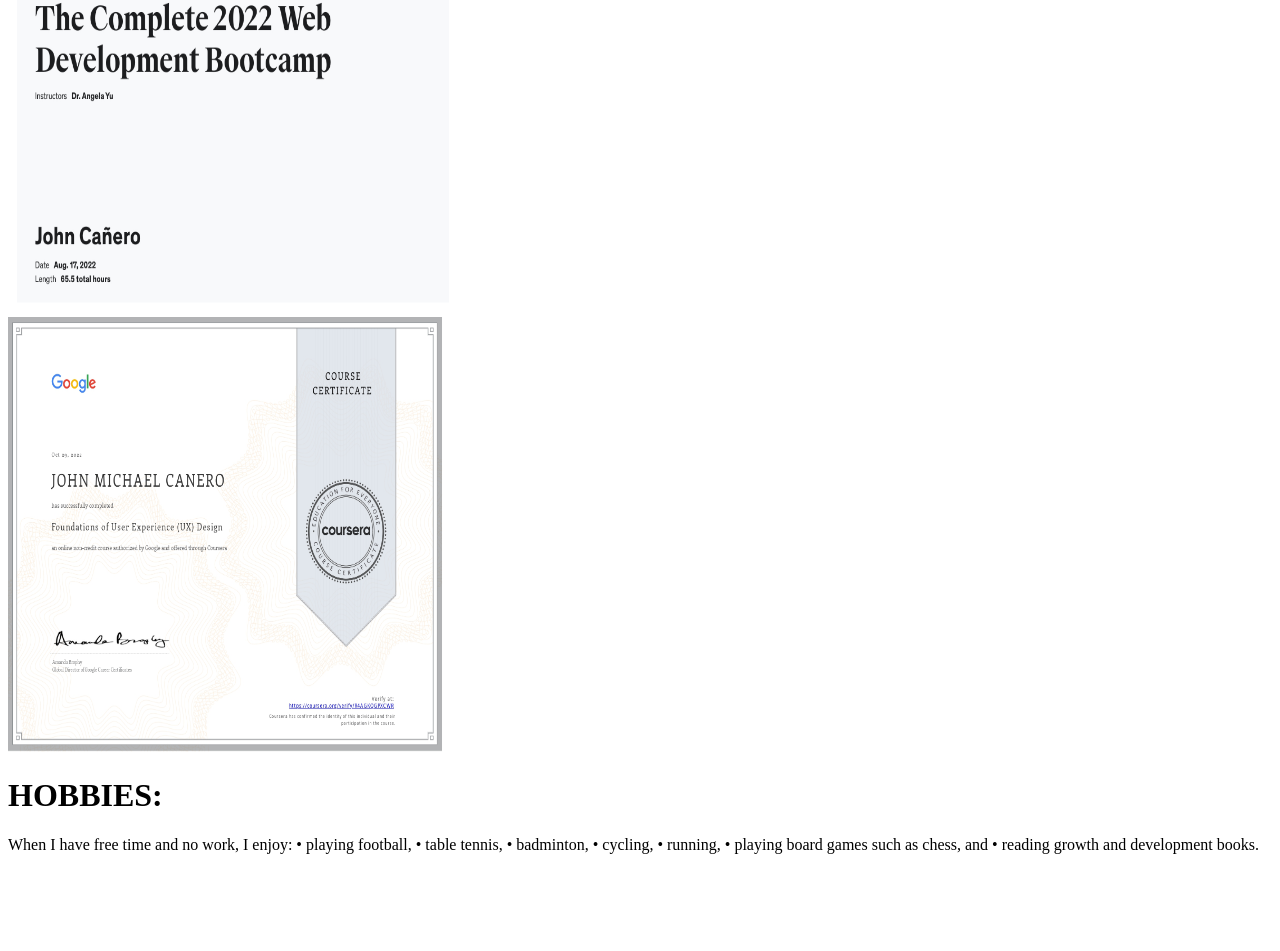
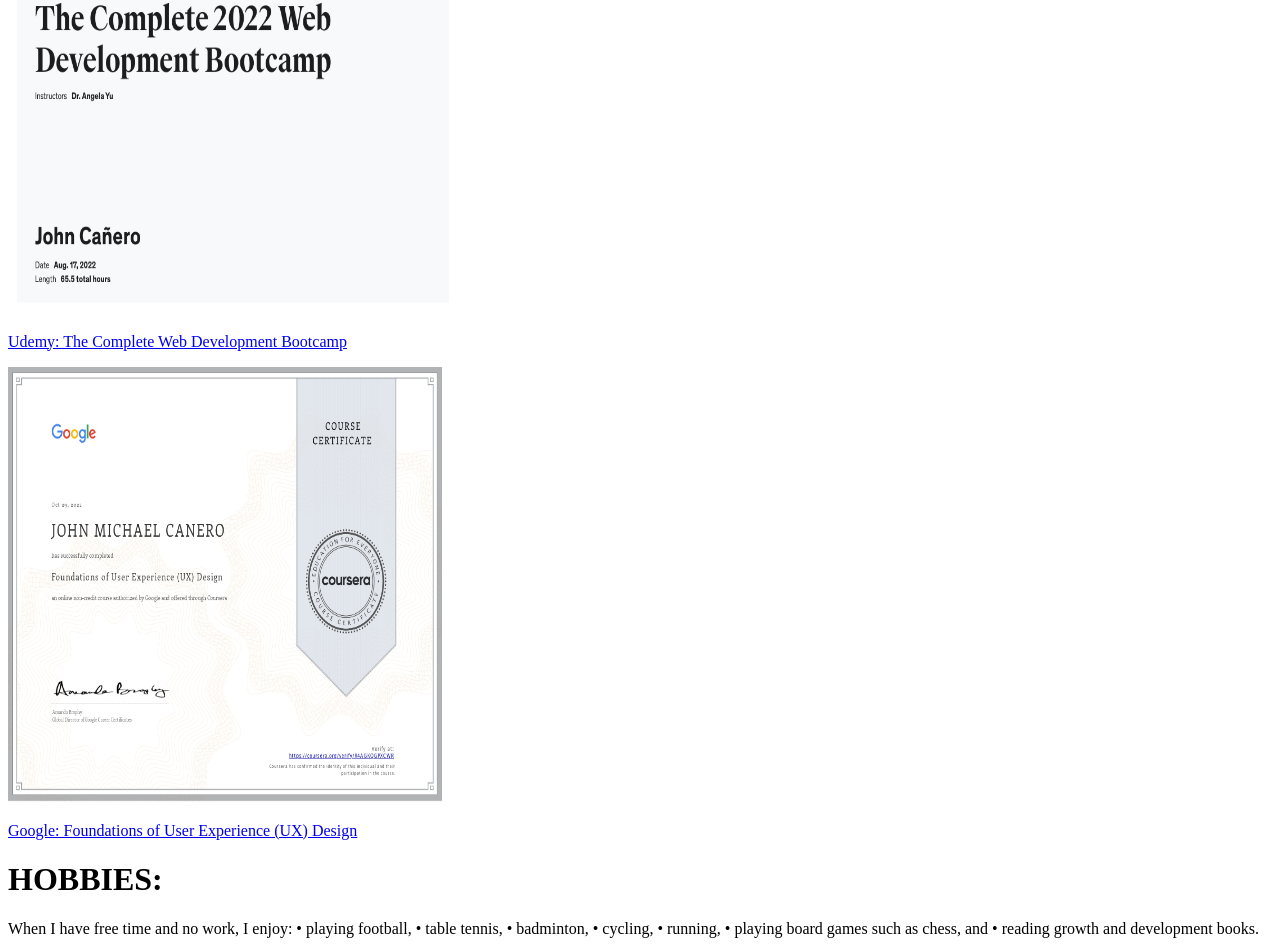
Before and after one commit to johncanero/johncanero-website, a Next.js app: page /about in a window 1280 px wide. Shown: the part 2602-3553 px from the top of the page. Before the commit the page ends 3472 px from the top, so only its background shows below. Built offline with nearby package versions, Linux system fonts and the light colour scheme.

Commit message:
Cerifications Input

```diff
--- a/pages/about.tsx
+++ b/pages/about.tsx
@@ -119,14 +119,14 @@ const about = () => {
           </div>
         </ul>
 
-        {/* Udemy Certificate */}
-        <div className="md:flex">
+        {/* Certifications */}
+        <div className="md:flex mt-6">
           <Link
             target="_blank"
             rel="noopener noreferrer"
             href="https://www.udemy.com/certificate/UC-c61dd9fc-19bb-4cc3-a5f0-c4d485d432af/"
           >
-            <div className="flex justify-center mt-8 mb-8 md:w-11/12 mx-auto">
+            <div className="mt-8 mb-8 md:w-11/12 mx-auto">
               <Image
                 src="/images/udemyWebCertificate.jpg"
                 width={450}
@@ -134,6 +134,9 @@ const about = () => {
                 alt="Udemy Certificate"
                 className="rounded-2xl transition ease-in-out  hover:-translate-y-1 hover:scale-105 duration-300"
               />
+              <p className="text-center mt-2">
+                Udemy: The Complete Web Development Bootcamp
+              </p>
             </div>
           </Link>
 
@@ -142,7 +145,7 @@ const about = () => {
             rel="noopener noreferrer"
             href="https://coursera.org/share/20d2d6807653c0d6cf69d173b7a77d01"
           >
-            <div className="flex justify-center mt-8 mb-8 md:w-11/12 mx-auto">
+            <div className="mt-8 mb-8 md:w-11/12 mx-auto">
               <Image
                 src="/images/googleUXCertificate.jpg"
                 width={435}
@@ -150,6 +153,9 @@ const about = () => {
                 alt="Udemy Certificate"
                 className="rounded-2xl transition ease-in-out  hover:-translate-y-1 hover:scale-105 duration-300"
               />
+              <p className="text-center mt-2">
+                Google: Foundations of User Experience (UX) Design
+              </p>
             </div>
           </Link>
         </div>
```
